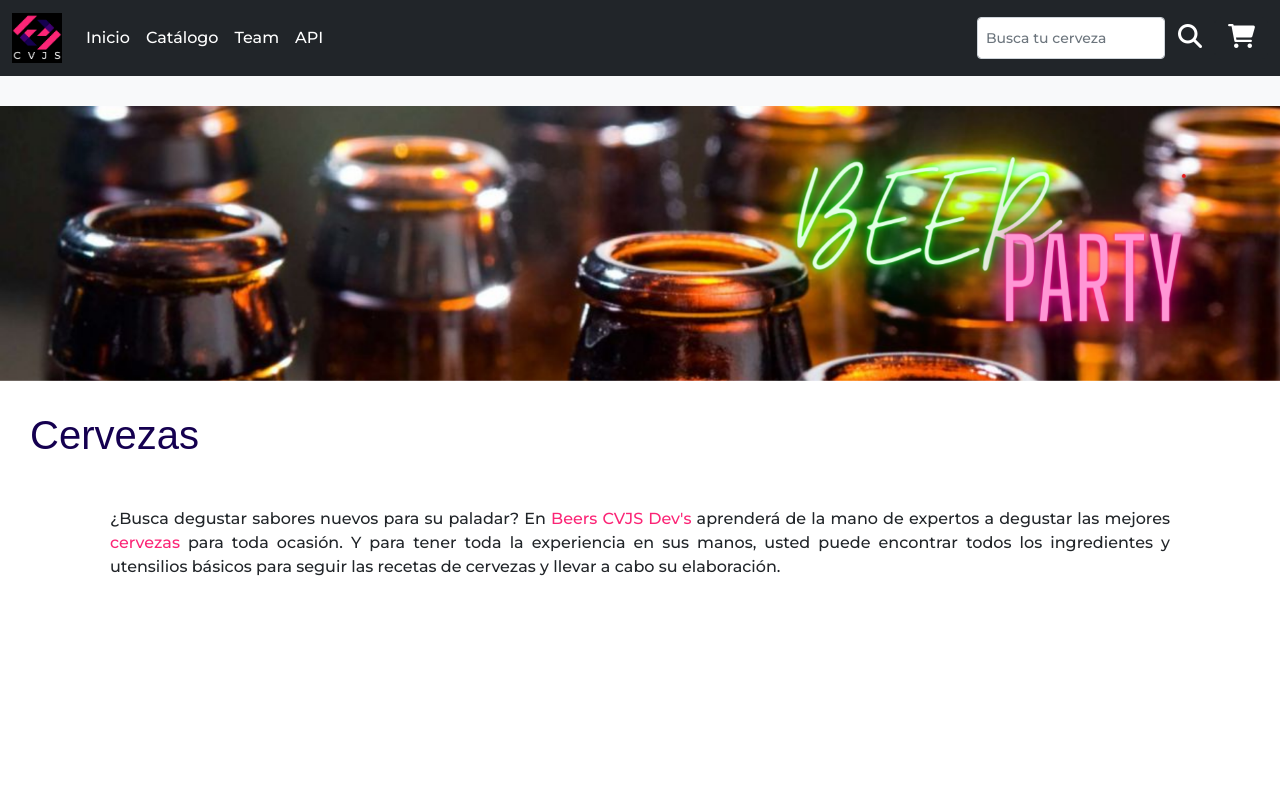
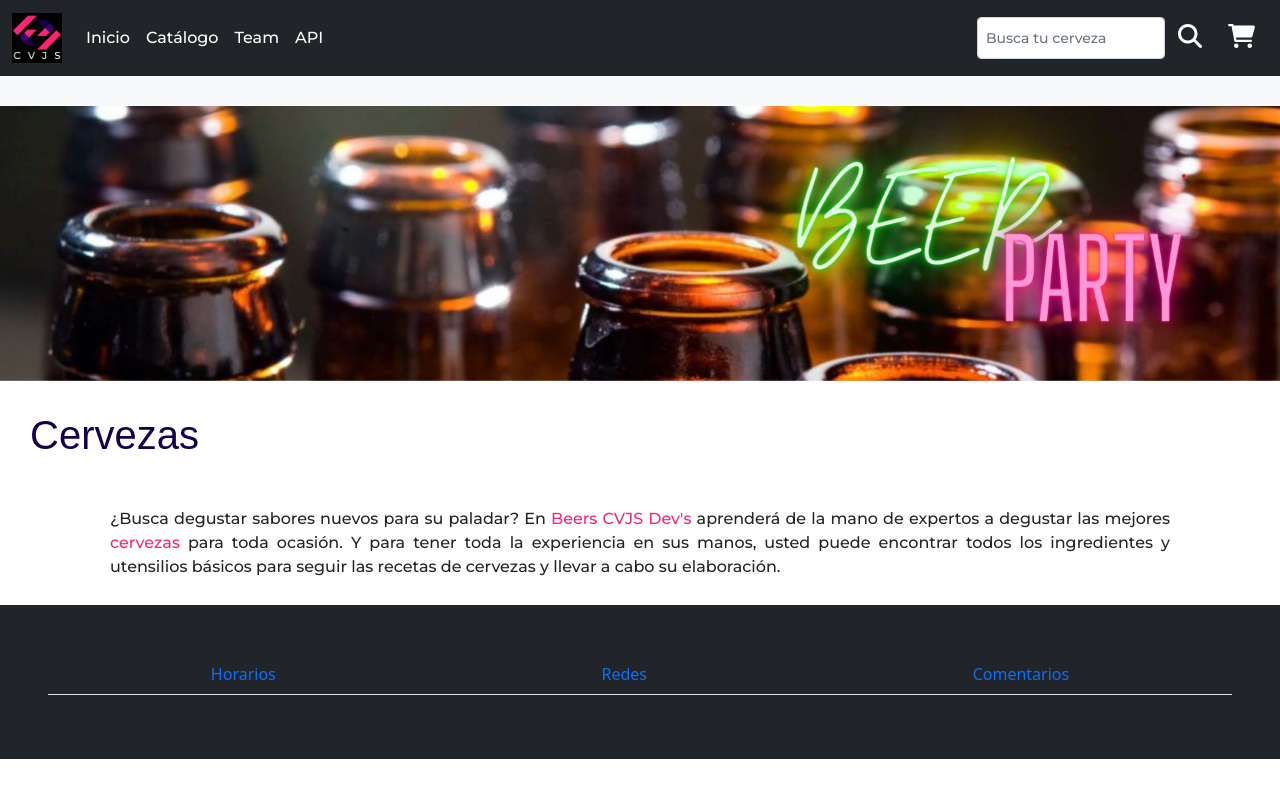
Before and after one commit to cgmontea98/bit10team, a React (Vite) app: page / in a window 1280 px wide. Built offline with nearby package versions, Linux system fonts and the light colour scheme; a web font is replaced by a local one.

Commit message:
cambios pie

```diff
--- a/src/App.jsx
+++ b/src/App.jsx
@@ -18,6 +18,7 @@ function App() {
           <Route path="/Team" element={<Team/>}/>
         </Routes>
       </BrowserRouter>
+      <Pie/>
     </div>
   );
 }
```
